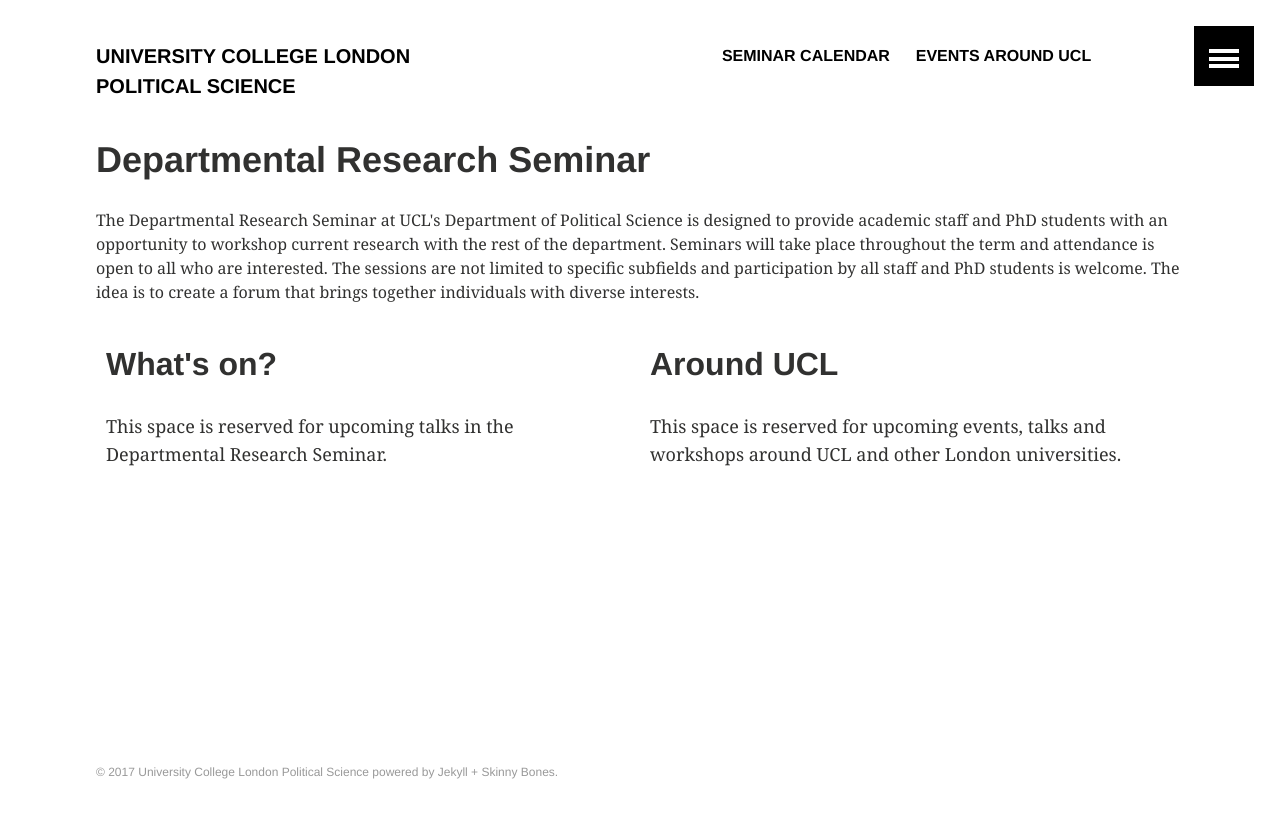
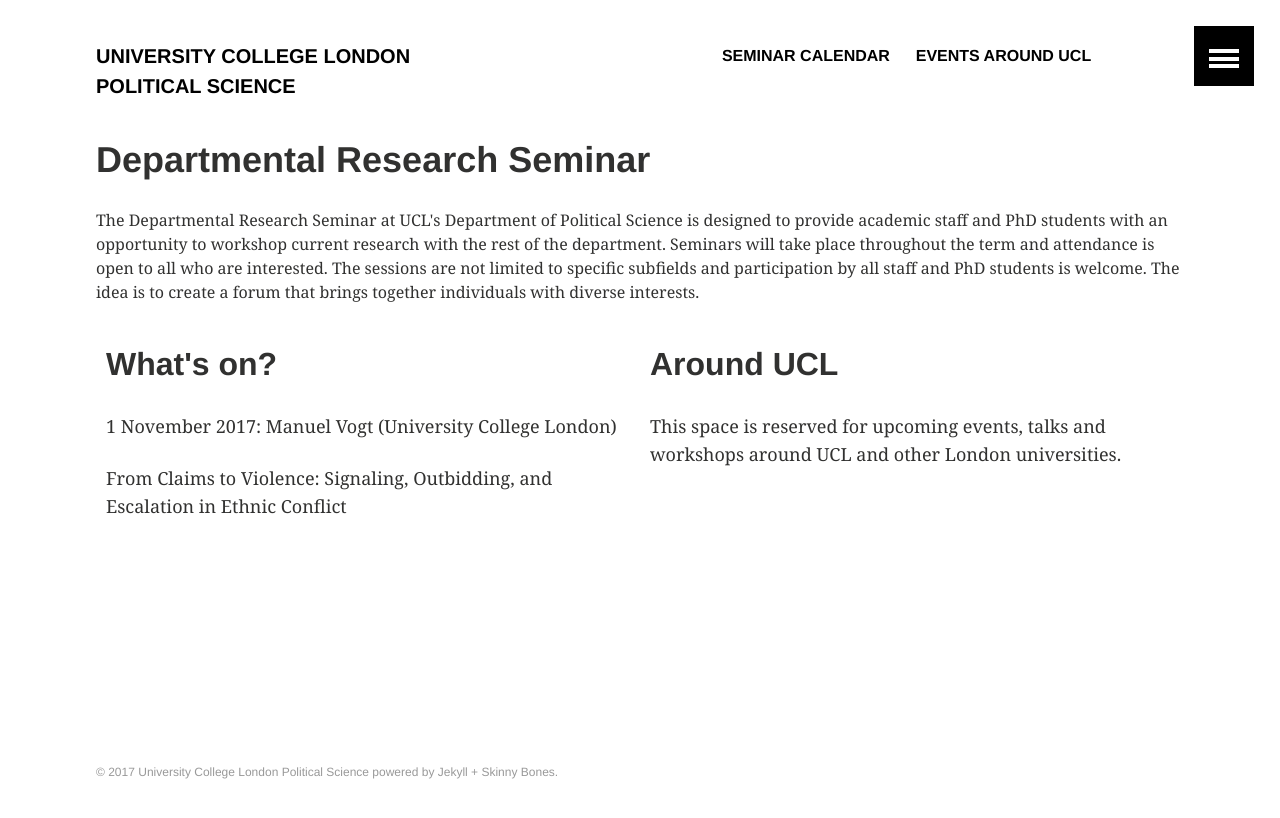
Before and after one commit to phischroeder/drs_page, a Jekyll site: the page built from index.html, in a window 1280 px wide. Shown: the top 818 px of the page. Built offline with Jekyll 4.4.1, drawn with Linux system fonts in a browser that asks for light colours.

Commit message:
Update index.html

```diff
--- a/index.html
+++ b/index.html
@@ -45,7 +45,8 @@
 <div class="row">
   <div class="column">
     <h2>What's on?</h2>
-    <p>This space is reserved for upcoming talks in the Departmental Research Seminar.</p>
+    <p>1 November 2017: Manuel Vogt (University College London)</p>
+    <p>From Claims to Violence: Signaling, Outbidding, and Escalation in Ethnic Conflict</p>
   </div>
   <div class="column">
     <h2>Around UCL</h2>
```
